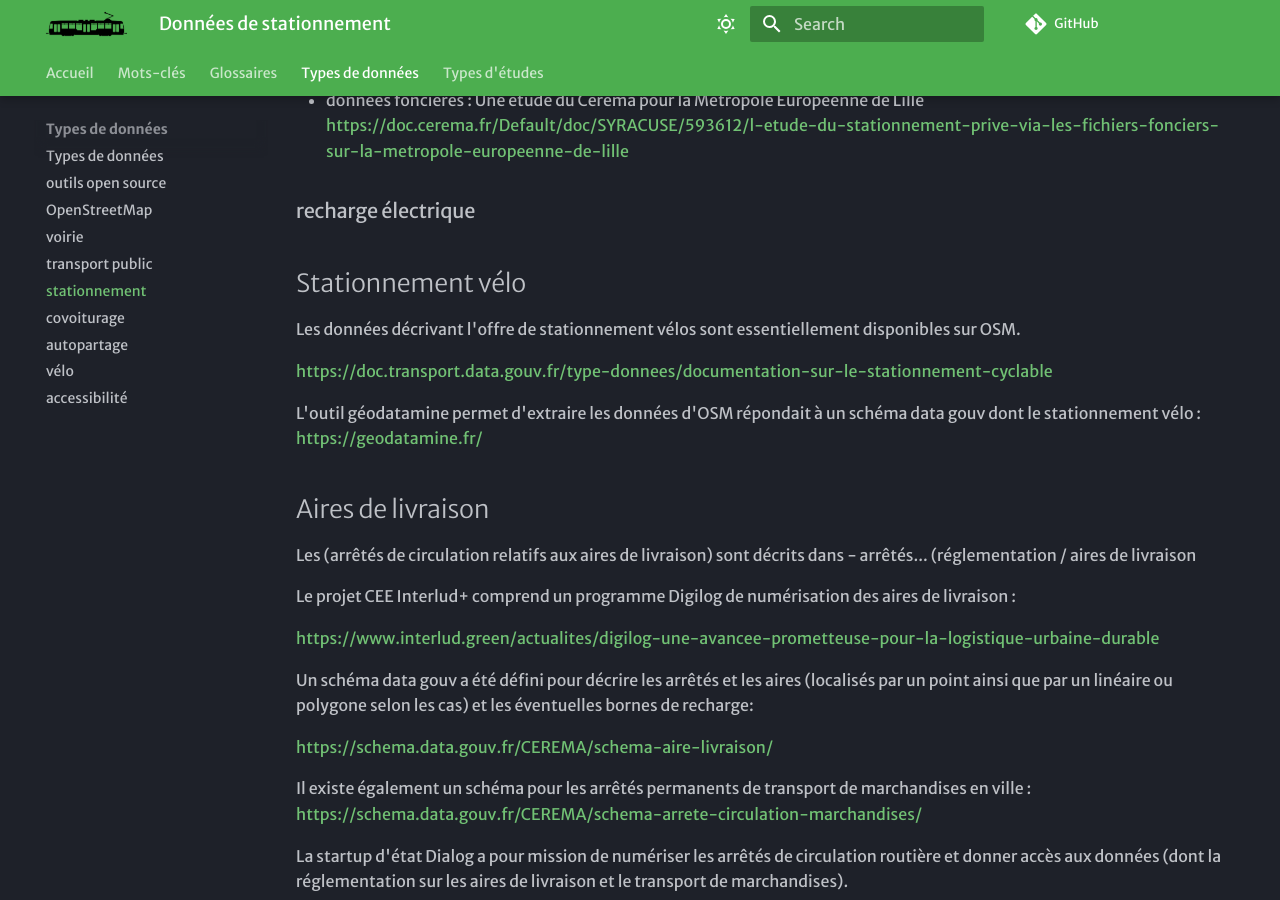
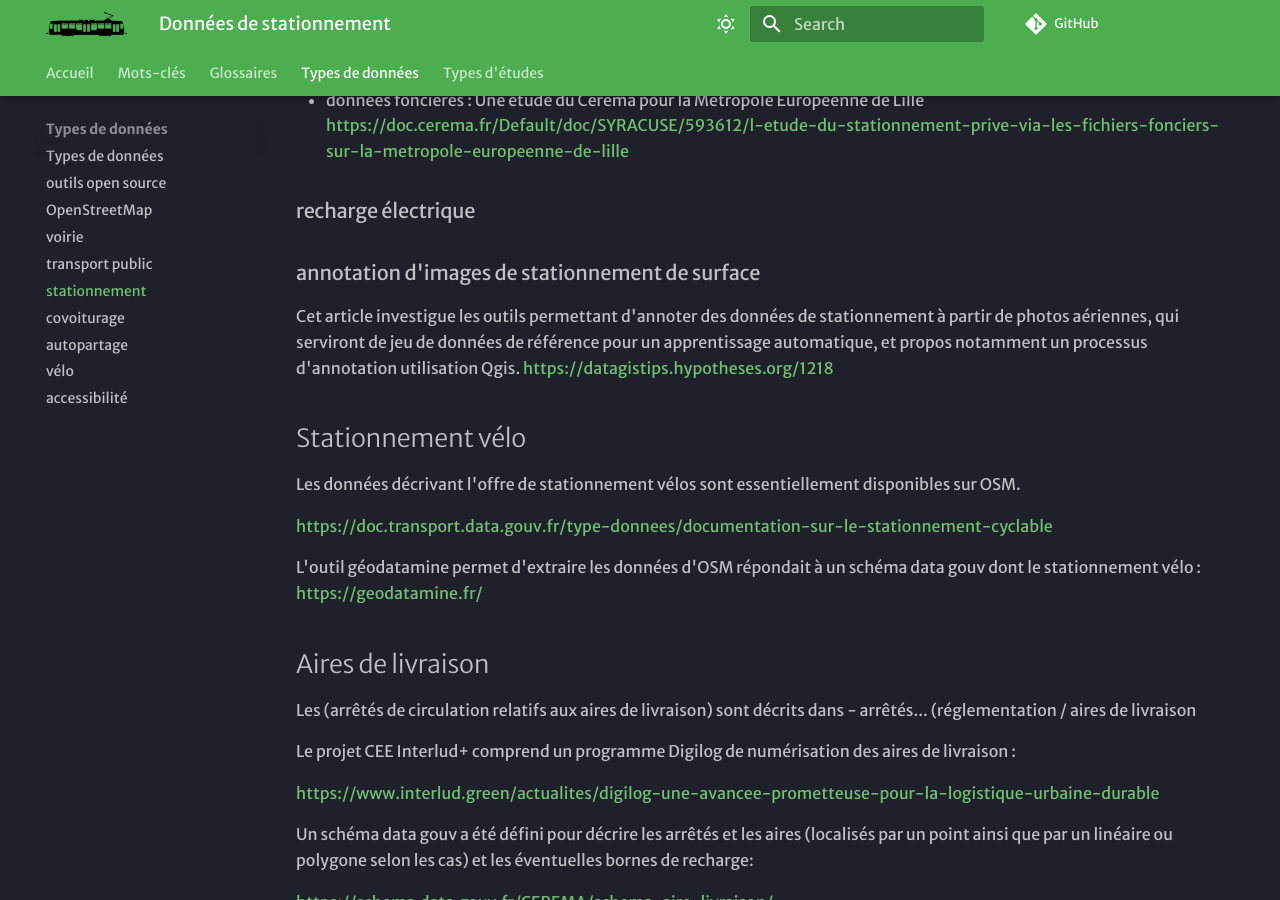
Before and after one commit to xdurang/mobscidat, an MkDocs documentation site: the page built from docs/types_donnees/stationnement.md, in a window 1280 px wide and 900 px high, scrolled down 3210 px. Built offline with MkDocs 1.6.1 and Material for MkDocs 9.7.7, drawn with Linux system fonts in a browser that asks for light colours; some web fonts are replaced; comment, search, counter and statistics services are not loaded.

Commit message:
Update stationnement.md

```diff
--- a/docs/types_donnees/stationnement.md
+++ b/docs/types_donnees/stationnement.md
@@ -110,6 +110,9 @@ le profil Netex pour le stationnement en ouvrage : [https://normes.transport.dat
 
 ### recharge électrique
 
+### annotation d'images de stationnement de surface
+Cet article investigue les outils permettant d'annoter des données de stationnement à partir de photos aériennes, qui serviront de jeu de données de référence pour un apprentissage automatique, et propos notamment un processus d'annotation utilisation Qgis. [https://datagistips.hypotheses.org/1218](https://datagistips.hypotheses.org/1218)
+
 
 ## Stationnement vélo
 
```
